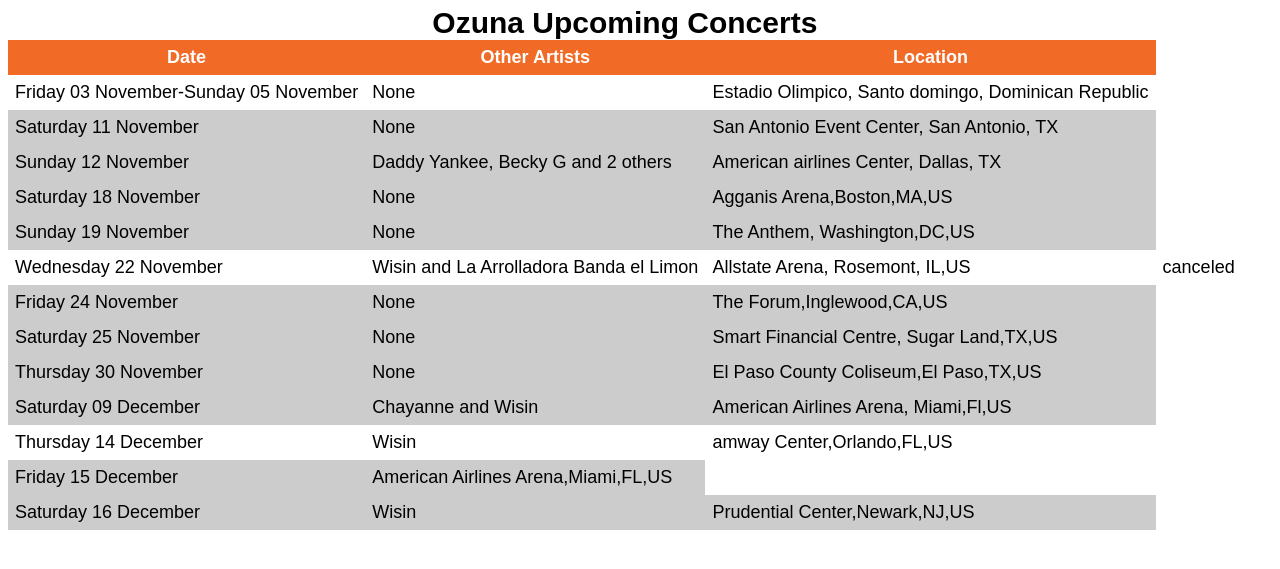
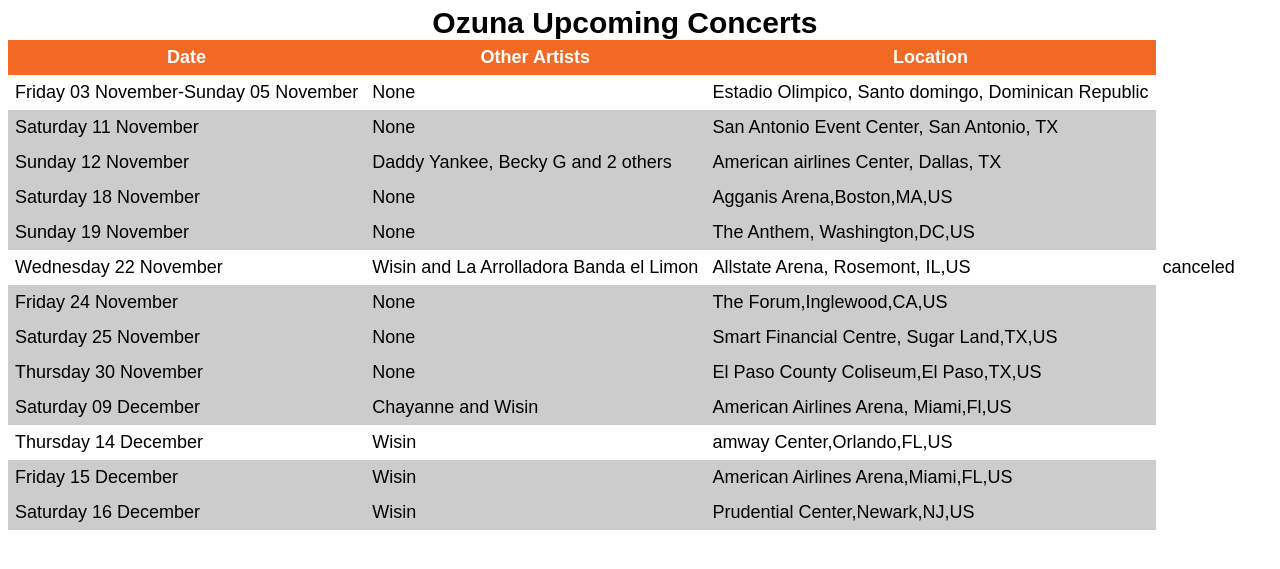
Before and after one commit to vzapat1528/html-tables, a plain HTML site: page index.html in a window 1280 px wide. Shown: the part 93-662 px from the top of the page. Drawn offline with Linux system fonts and the light colour scheme; a web font is replaced by a local one.

Commit message:
Update index.html

```diff
--- a/index.html
+++ b/index.html
@@ -82,7 +82,7 @@
     </tr>
     <tr class="home">
       <td aria-label="Date">Friday 15 December</td>
-      <td aria-label="Other Artists>Wisin</td>
+      <td aria-label="Other Artists">Wisin</td>
       <td aria-label="Location">American Airlines Arena,Miami,FL,US</td>
     </tr>
     <tr class="home">
```
